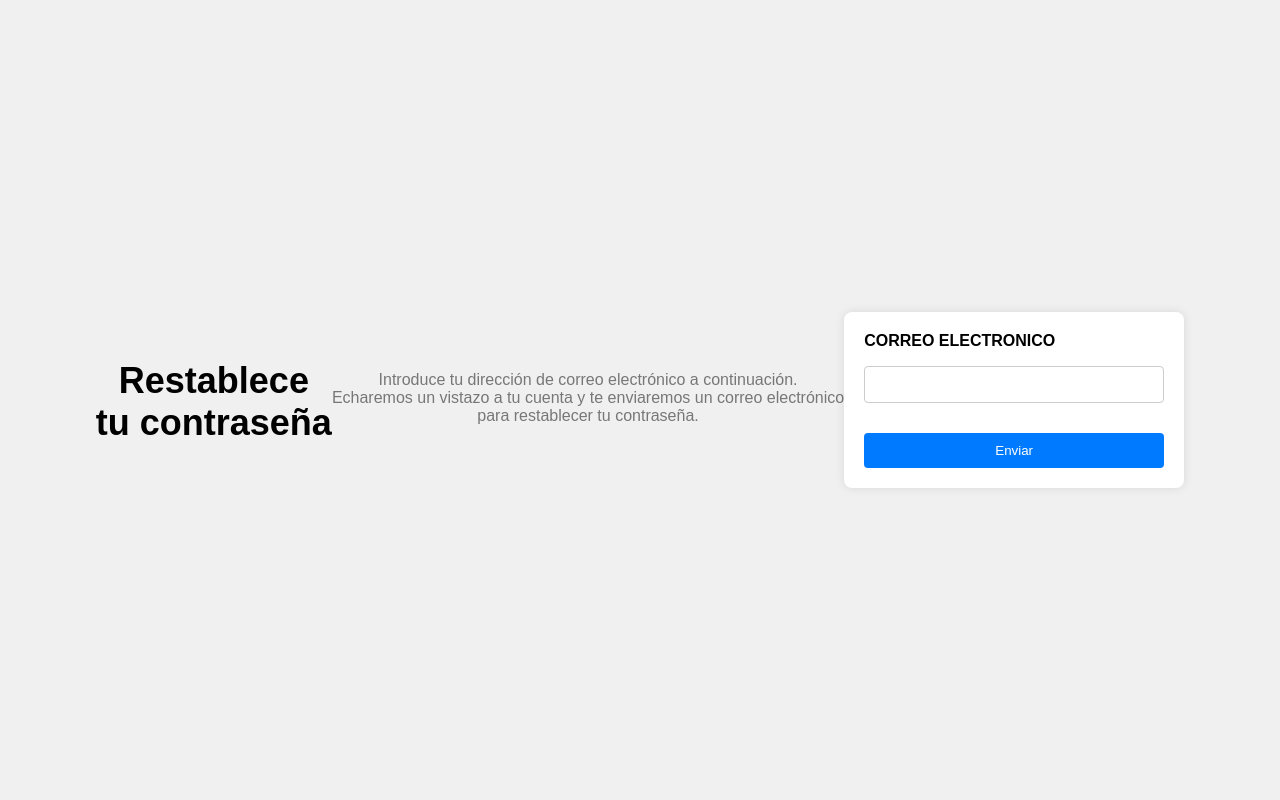
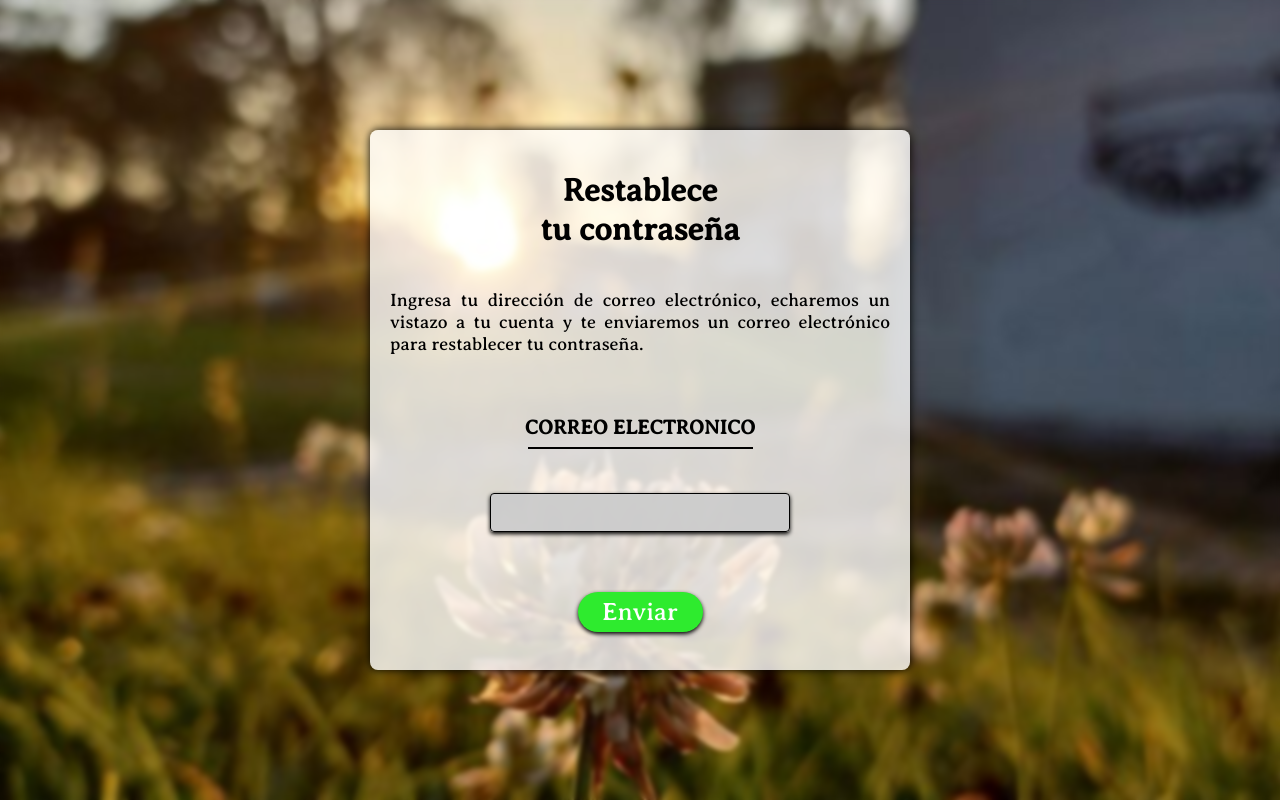
Before and after one commit to ACorduz/zenUN, a Django app: a page that uses usuarios/templates/SendEmailResetPasswordPage.html in a window 1280 px wide. Run offline with Django 5.2, Linux system fonts and the light colour scheme.

Commit message:
Estilos css en vista de cambio de contraseña

```diff
--- a/usuarios/static/SendEmailResetPasswordPage.css
+++ b/usuarios/static/SendEmailResetPasswordPage.css
@@ -4,59 +4,105 @@
 }
 
 body {
-    font-family: Arial, sans-serif;
+    font-family: 'MiFuente', sans-serif;
     margin: 0;
     padding: 0;
     display: flex;
     justify-content: center;
     align-items: center;
     height: 100vh;
-    background-color: #f0f0f0;
+    background-image: url('../static/registro.jpg');
+    background-size: cover;
+    background-position: center;
 }
 
-h1 {
+body::after {
+    content: "";
+    background: inherit;
+    position: absolute;
+    left: 0;
+    right: 0;
+    top: 0;
+    bottom: 0;
+    filter: blur(2px);
+    z-index: -1;
+}
+
+
+
+.container-content {
+    display: flex;
+    flex-direction: column;
+    align-items: center;
     text-align: center;
-    font-size: 36px;
-    margin-bottom: 20px;
+    background-color: rgba(255, 255, 255, 0.8);
+    padding: 20px;
+    border-radius: 8px;
+    box-shadow: 0 0 10px rgba(0, 0, 0, 0.1);
+    width: 500px;
+    height: 500px;
+    box-shadow: 0 0 10px rgba(0, 0, 0, 3);
 }
 
 p {
-    text-align: center;
-    margin-bottom: 20px;
-    color: #777;
+    margin-bottom: 40px;
+    color: #000000;
+    font-size: 18px;
+    text-align: justify;
 }
 
 form {
-    background-color: #fff;
-    padding: 20px;
-    border-radius: 8px;
-    box-shadow: 0 0 10px rgba(0, 0, 0, 0.1);
-    width: 300px;
+    width: 100%;
 }
 
 label {
     font-weight: bold;
+    position: relative;
+    top: 20px;
+    font-size: 20px;
+}
+.linea {
+    position: relative;
+    top: -80px;
+    color: #000000;
+    width: 225px;
+    border: none;
+    height: 2px;
+    background-color: #000000;
 }
 
-input[type="text"] {
-    width: 100%;
+input[type="text"], input[type="password"] {
+    font-family: 'MiFuente', sans-serif;
+    font-size: 15px;
+    width: 60%;
     padding: 10px;
     margin-bottom: 10px;
     border-radius: 4px;
-    border: 1px solid #ccc;
+    background-color: #ccccccf3;
+    border: 1px solid #000000;
     box-sizing: border-box;
+    position: relative;
+    top: 55px;
+    left: 100px;
+    box-shadow: 0 2px 4px rgba(0, 0, 0, 2);
 }
 
 input[type="submit"] {
-    width: 100%;
-    padding: 10px;
+    font-family: 'MiFuente', sans-serif;
+    font-size: 25px;
+    width: 25%;
+    padding: 5px;
     border-radius: 4px;
     border: none;
-    background-color: #007bff;
+    background-color: #2eeb2e;
     color: #fff;
     cursor: pointer;
+    border-radius: 30px;
+    position: relative;
+    top: 55px;
+    box-shadow: 0 2px 4px rgba(0, 0, 0, 2);
 }
 
 input[type="submit"]:hover {
-    background-color: #0056b3;
+    background-color: #6b00b3;
 }
--- a/usuarios/templates/SendEmailResetPasswordPage.html
+++ b/usuarios/templates/SendEmailResetPasswordPage.html
@@ -9,16 +9,19 @@
     <link rel="stylesheet" href="https://cdnjs.cloudflare.com/ajax/libs/font-awesome/5.15.4/css/all.min.css">
 </head>
 <body>
+    <div class="container-content">
         <h1>Restablece<br>
             tu contraseña</h1>
-    <p>Introduce tu dirección de correo electrónico a continuación.<br>
-        Echaremos un vistazo a tu cuenta y te enviaremos un correo electrónico<br>
+        <p>Ingresa tu dirección de correo electrónico, echaremos un vistazo a tu cuenta y te enviaremos
+            un correo electrónico
             para restablecer tu contraseña.</p>
         <form action="{% url 'enviar_correo' %}" method="POST">
             {% csrf_token %}
             <label for="email">CORREO ELECTRONICO</label>
             <p><input type="text" name="email"></p>
+            <hr class="linea">
             <input type="submit" value="Enviar">
         </form>
+    </div>
 </body>
 </html>
```
Also changed, not shown: usuarios/templates/ResetPasswordPage.html (+18 -2 lines), usuarios/static/ResetPasswordPage.css (line endings or trailing spaces). Lines whose indentation alone changed are shown as unchanged.
